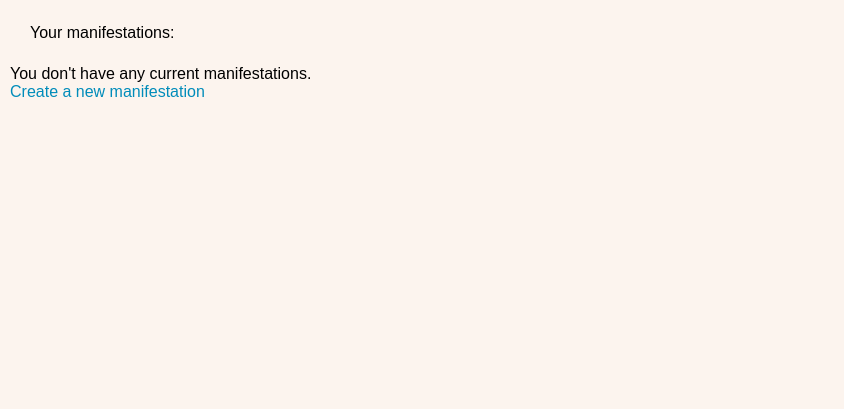
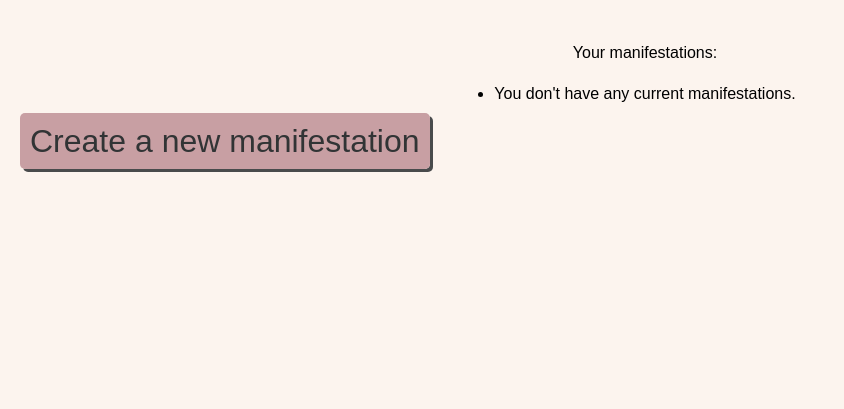
Before and after one commit to Jo-JPEG/manifestation-magic, a Django app: page / in a window 1280 px wide. Shown: the part 134-543 px from the top of the page, without its empty margins (0-844 px from the left). Run offline with Django 4.2, Linux system fonts and the light colour scheme; the visitor is signed in with stand-in values (Sample User, id 1); data that the repository does not hold is empty; some libraries are stand-ins or nearby versions.

Commit message:
style large buttons

```diff
--- a/manifest/templates/manifest/change_password.html
+++ b/manifest/templates/manifest/change_password.html
@@ -1,11 +1,11 @@
 {% extends "base.html" %}
 
 {% block content %}
-  <h2>change passy</h2>
+  <h2>change password</h2>
   <form method="post">
     {% csrf_token %}
     {{ form.as_p }}
-    <button type="submit">do the needful</button>
+    <button class="large-button" type="submit">Change</button>
   </form>
 
 {% endblock %}
--- a/manifest/templates/manifest/create_manifestation.html
+++ b/manifest/templates/manifest/create_manifestation.html
@@ -5,6 +5,6 @@
     <form method="post">
         {% csrf_token %}
         {{ form.as_p }}
-        <button type="submit">Create</button>
+        <button class="large-button" type="submit">Create</button>
     </form>
 {% endblock %}
--- a/manifest/templates/manifest/delete_manifestation.html
+++ b/manifest/templates/manifest/delete_manifestation.html
@@ -5,7 +5,7 @@
 <p>{{ manifestation.title }}</p>
 <form method="POST">
     {% csrf_token %}
-    <button type="submit">Yes, delete</button>
+    <button class="large-button" type="submit">Yes, delete</button>
 </form>
 <a href="{% url 'view_manifestation' manifestation.slug %}">Cancel</a>
 {% endblock %}
--- a/manifest/templates/manifest/edit_manifestation.html
+++ b/manifest/templates/manifest/edit_manifestation.html
@@ -5,7 +5,7 @@
 <form method="POST">
     {% csrf_token %}
     {{ form.as_p }}
-    <button type="submit">Save changes</button>
+    <button class="large-button" type="submit">Save changes</button>
 </form>
 <a href="{% url 'view_manifestation' manifestation.slug %}">Cancel</a>
 {% endblock %}
--- a/manifest/templates/manifest/forbidden.html
+++ b/manifest/templates/manifest/forbidden.html
@@ -5,5 +5,5 @@
 {% block content %}
 <h1>Access Forbidden</h1>
 <p>Sorry! You do not have permission to view this manifestation.</p>
-<a href="{% url 'home' %}">Return to Home</a>
+<a class="large-button" href="{% url 'home' %}">Return to Home</a>
 {% endblock %}
--- a/manifest/templates/manifest/home.html
+++ b/manifest/templates/manifest/home.html
@@ -5,7 +5,8 @@
 {% if user.is_authenticated %}
     <h1>Welcome, {{ user.display_name }}!</h1>
 
-    <p>Your manifestations:</p>
+    <div class="list-container">
+        <p>Your manifestations:</p>
     <ul>
         {% for manifestation in manifestations %}
             <li>
@@ -15,8 +16,10 @@
             <li>You don't have any current manifestations.</li>  <!-- Debug statement -->
         {% endfor %}
     </ul>
+    </div>
 
-    <a href="{% url 'create_manifestation' %}">Create a new manifestation</a>
+
+    <a class="large-button" href="{% url 'create_manifestation' %}">Create a new manifestation</a>
 
 {% else %}
     <h1>Welcome to Manifestation Magic!</h1>
--- a/manifest/templates/manifest/profile.html
+++ b/manifest/templates/manifest/profile.html
@@ -10,8 +10,8 @@
             <p><strong>Email:</strong> {{ user.email }}</p>
         </div>
         <div class="profile-actions">
-            <a href="{% url 'logout' %}">Logout</a>
-            <a href="{% url 'change_password' %}">Change Password</a>
+            <a class="large-button" href="{% url 'logout' %}">Logout</a>
+            <a class="large-button" href="{% url 'change_password' %}">Change Password</a>
 
         </div>
     </div>
--- a/manifest/templates/manifest/success.html
+++ b/manifest/templates/manifest/success.html
@@ -2,6 +2,6 @@
 
 {% block content %}
   <h2>Password changed successfully</h2>
-  <a href="{% url 'profile' %}">Back to profile</a>
-  <a href="{% url 'home' %}">Back to home</a>
+  <a class="large-button" href="{% url 'profile' %}">Back to profile</a>
+  <a class="large-button" href="{% url 'home' %}">Back to home</a>
 {% endblock %}
--- a/static/manifest/css/style.css
+++ b/static/manifest/css/style.css
@@ -157,6 +157,15 @@ a:hover {
 
 }
 
+.list-container {
+    display: flex;
+    flex-direction: column;
+    justify-content: center;
+    align-items: center;
+    padding: 10px;
+    margin: 10px;
+}
+
 .center {
     text-align: center;
 }
@@ -171,6 +180,28 @@ a:hover {
     margin: 10px;
     font-size: 2rem;
     box-shadow: 3px 3px var(--outer-space);
+}
+
+.login-button:hover {
+    background-color: var(--outer-space);
+    color: var(--text-color-light);
+}
+
+.large-button {
+    background-color: var(--rosy-brown);
+    color: var(--text-color-dark);
+    border: none;
+    border-radius: 5px;
+    cursor: pointer;
+    padding: 10px;
+    margin: 10px;
+    font-size: 2rem;
+    box-shadow: 3px 3px var(--outer-space);
+}
+
+.large-button:hover {
+    background-color: var(--outer-space);
+    color: var(--text-color-light);
 }
 
 form {
```
Also changed, not shown: manifest/templates/manifest/view_manifestation.html (+4 -4 lines).
